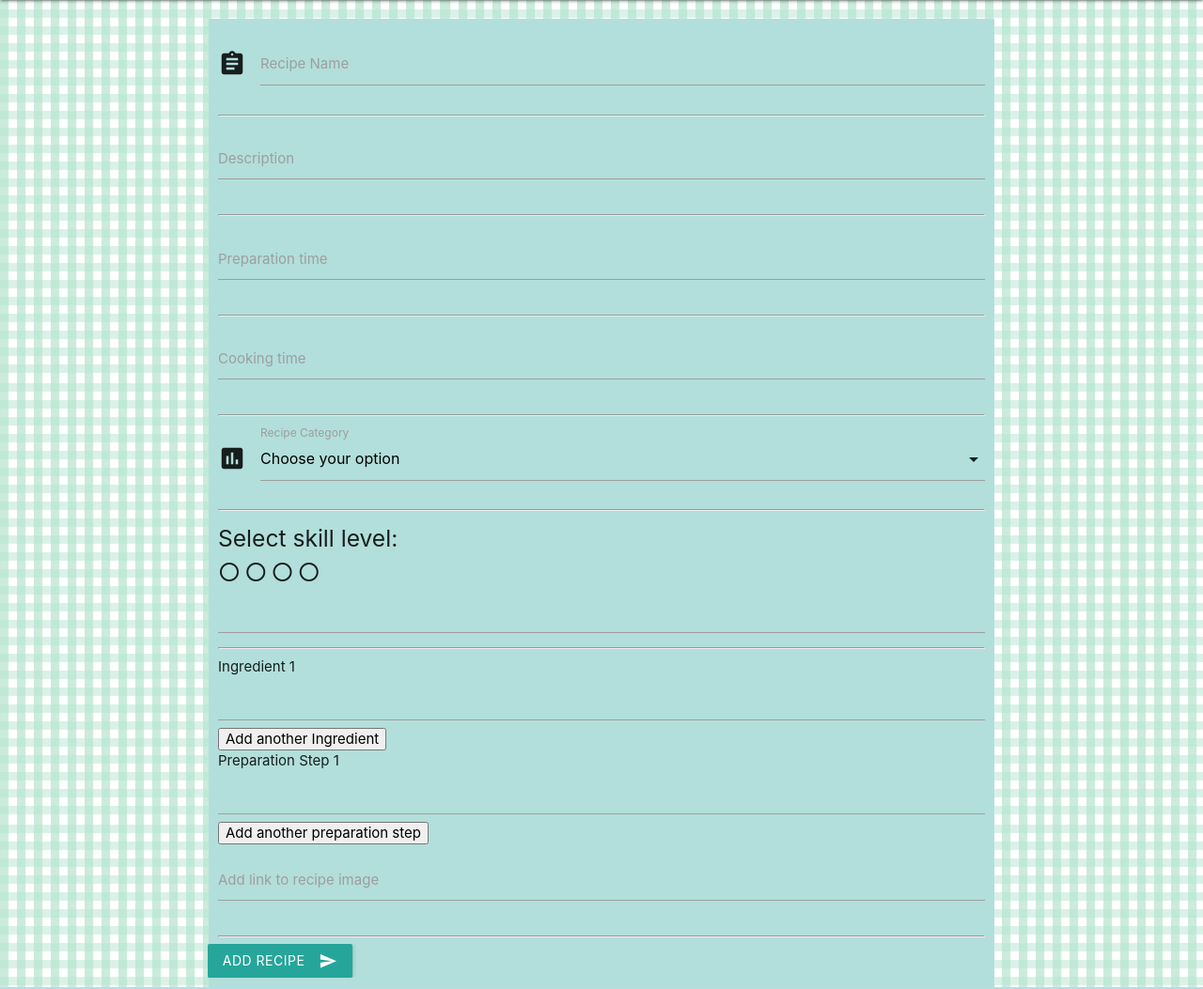
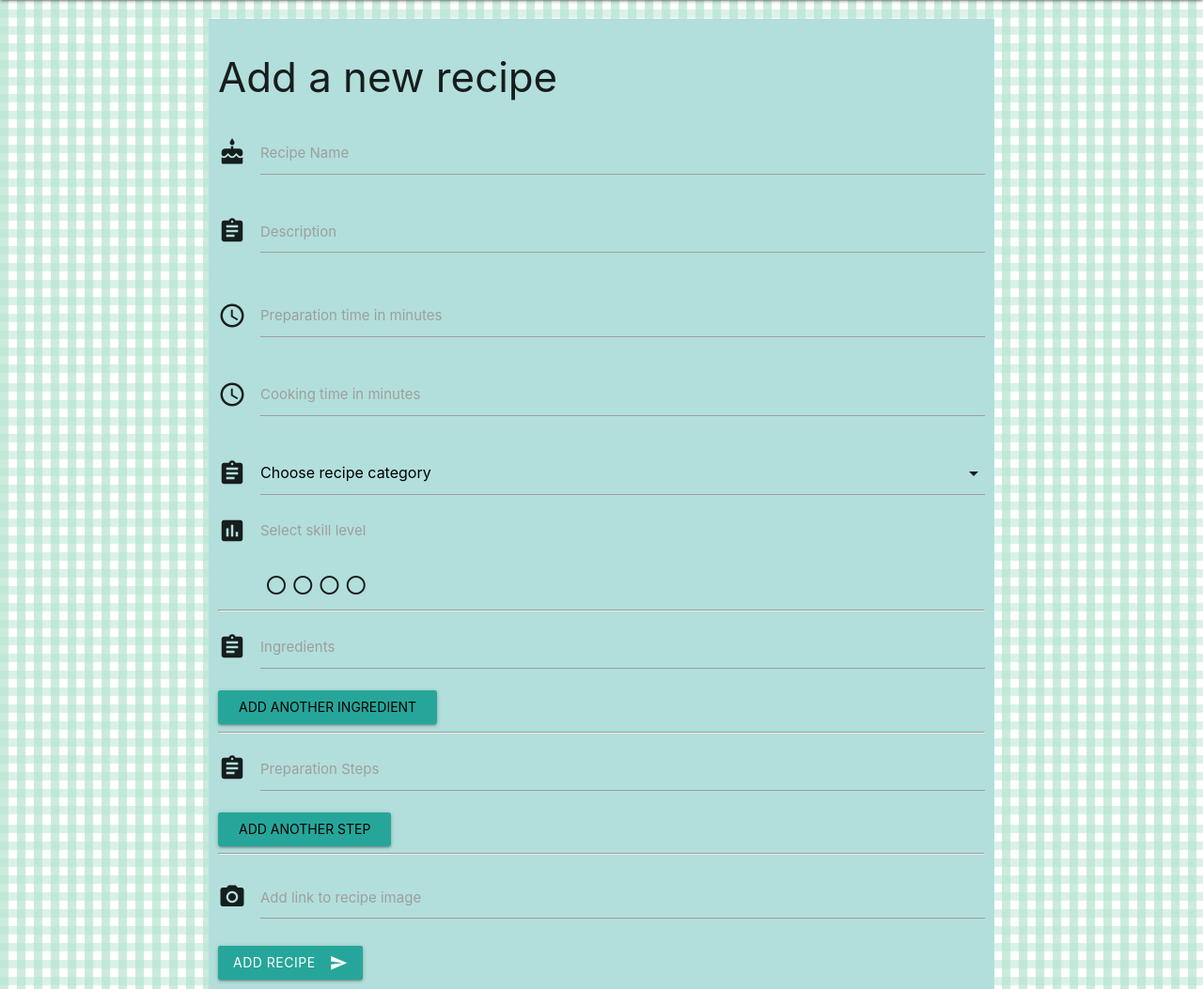
Before and after one commit to MelBoardman/bake-it, a Flask app: page /add_recipe in a window 1280 px wide. Shown: the part 64-1117 px from the top of the page at 94% size. Run offline with Flask 2, Linux system fonts and the light colour scheme; data that the repository does not hold is empty; some libraries are stand-ins or nearby versions.

Commit message:
formatting improved on the add_recipes page

```diff
--- a/static/css/style.css
+++ b/static/css/style.css
@@ -86,3 +86,7 @@ nav {
     padding: 10px;
 
 }
+.skill_option {
+    /* text-align: center; */
+    margin-left: 50px;
+}
--- a/static/js/main.js
+++ b/static/js/main.js
@@ -102,7 +102,7 @@ function addIngredients(divName) {
           alert("You have reached the limit of adding " + ingredientCounter + " ingredients");
      } else {
           var newdiv = document.createElement('div');
-          newdiv.innerHTML = "Ingredient " + (ingredientCounter + 1) + " <br><input type='text' name='myIngredients[]'>";
+          newdiv.innerHTML = "<i class='material-icons prefix'>assignment</i><label>Additional Ingredient</label><input type='text' name='myIngredients[]'>";
           document.getElementById(divName).appendChild(newdiv);
           ingredientCounter++;
      }
@@ -116,7 +116,7 @@ function addPrepSteps(divName) {
           alert("You have reached the limit of adding " + prepCounter + " preparation steps");
      } else {
           var newdiv = document.createElement('div');
-          newdiv.innerHTML = "Preparation Step " + (prepCounter + 1) + " <br><input type='text' name='myPrepSteps[]'>";
+          newdiv.innerHTML = "<i class='material-icons prefix'>assignment</i><label>Additional Preparation Step</label><input type='text' name='myPrepSteps[]'>";
           document.getElementById(divName).appendChild(newdiv);
           ingredientCounter++;
      }
--- a/templates/add_recipe.html
+++ b/templates/add_recipe.html
@@ -1,94 +1,111 @@
 {% extends 'base.html' %}
 {% block content %}
 <div class="container">
+
   <form action="{{ url_for('insert_recipe') }}" method="POST" class="col s12 add-recipe">
+    <h3>Add a new recipe</h3>
     <!-- recipe name -->
     <div class="row">
       <div class="input-field col s12">
-        <i class="material-icons prefix">assignment</i>
+        <i class="material-icons prefix">cake</i>
         <input id="recipe_name" name="recipe_name" type="text" class="validate" />
         <label for="icon_prefix">Recipe Name</label>
       </div>
     </div>
-    <hr>
+
     <!-- recipe description -->
     <div class="row">
       <div class="input-field col s12">
+        <i class="material-icons prefix">assignment</i>
         <textarea id="recipe_description" class="materialize-textarea" name="recipe_description"></textarea>
         <label for="recipe_description">Description</label>
       </div>
     </div>
-    <hr>
+
     <!-- prep time -->
     <div class="row">
       <div class="input-field col s12">
-        <textarea id="prep_time" class="materialize-textarea" name="prep_time"></textarea>
-        <label for="prep_time">Preparation time</label>
+        <i class="material-icons prefix">access_time</i>
+        <!-- <textarea id="prep_time" class="materialize-textarea" name="prep_time"></textarea> -->
+        <input id="prep_time" type="number" name="prep_time" value="prep_time" />
+        <label for="prep_time">Preparation time in minutes</label>
       </div>
     </div>
-    <hr>
+
     <!-- cook time -->
     <div class="row">
       <div class="input-field col s12">
-        <textarea id="cook_time" class="materialize-textarea" name="cook_time"></textarea>
-        <label for="cook_time">Cooking time</label>
+        <i class="material-icons prefix">access_time</i>
+        <!-- <textarea id="cook_time" class="materialize-textarea" name="cook_time"></textarea> -->
+        <input id="cook_time" class="validate" type="number" name="cook_time" value="cook_time" />
+        <label for="cook_time">Cooking time in minutes</label>
       </div>
     </div>
-    <hr>
-    <!-- category -->
 
-    <div class="row">
+    <!-- recipe category -->
     <div class="input-field col s12">
-        <i class="material-icons prefix">poll</i>
+      <i class="material-icons prefix">assignment</i>
       <select id="category" name="category_name">
-          <option value="" disabled selected>Choose your option</option>
+        <option value="" disabled selected>Choose recipe category</option>
         {% for cat in categories %}
         <option value="{{cat.category_id}}">{{cat.category_name}}</option>
         {% endfor %}
       </select>
-        <label>Recipe Category</label>
+      <!-- <label>Recipe Category</label> -->
+
     </div>
+    <!-- skill level -->
+
+    <div class="input-field" id="skill_level">
+      <i class="material-icons prefix">poll</i>
+      <label>Select skill level</label>
+
+      <input id="skill" type="number" name="skill" value="skill" style = "visibility: hidden;"/>
     </div>
-    <hr>
-    <div id="skill_level">
-      <h5> Select skill level:</h5>
-      <!-- skill level -->
+    <div class="skill_option">
       <i id="skill_1" class="material-icons">radio_button_unchecked</i>
       <i id="skill_2" class="material-icons">radio_button_unchecked</i>
       <i id="skill_3" class="material-icons">radio_button_unchecked</i>
       <i id="skill_4" class="material-icons">radio_button_unchecked</i>
-
-      <input id="skill" type="number" name="skill" value="skill" />
     </div>
-
     <hr>
 
     <!-- ingredients -->
 
-    <div id="dynamicIngredients">
-      Ingredient 1<br><input type="text" name="myIngredients[]">
+    <div class = "input-field" id="dynamicIngredients">
+      <i class="material-icons prefix">assignment</i>
+      <label>Ingredients</label>
+      <input type="text" name="myIngredients[]">
     </div>
-    <input type="button" value="Add another Ingredient" onClick="addIngredients('dynamicIngredients');">
+
+    <input class="btn waves-effect waves-light" type="button" value="Add another Ingredient" onClick="addIngredients('dynamicIngredients');">
+    <hr>
     <!-- prep steps -->
-    <div id="dynamicPrepSteps">
-      Preparation Step 1<br><input type="text" name="myPrepSteps[]">
+    <div class = "input-field" id="dynamicPrepSteps">
+      <i class="material-icons prefix">assignment</i>
+      <label>Preparation Steps</label>
+      <input type="text" name="myPrepSteps[]">
     </div>
-    <input type="button" value="Add another preparation step" onClick="addPrepSteps('dynamicPrepSteps');">
+    <input class="btn waves-effect waves-light" type="button" value="Add another step" onClick="addPrepSteps('dynamicPrepSteps');">
+    <hr>
     <!-- add image link -->
     <div class="row">
       <div class="input-field col s12">
+        <i class="material-icons prefix">photo_camera</i>
         <textarea id="recipe_image" class="materialize-textarea" name="recipe_image"></textarea>
         <label for="recipe_image">Add link to recipe image</label>
       </div>
     </div>
-    <hr>
+
+
     <!-- add recipe button -->
-    <div class="row">
+    <!-- <div class="row"> -->
+
       <button class="btn waves-effect waves-light" type="submit" name="action">
         Add Recipe
         <i class="material-icons right">send</i>
       </button>
-    </div>
+    <!-- </div> -->
   </form>
 </div>
 <script src="static\js\main.js"></script>
--- a/templates/my_recipes.html
+++ b/templates/my_recipes.html
@@ -48,6 +48,8 @@
             </div>
             <div class="card-action">
                 <a href="{{url_for('display_recipe', recipe_id=recipe._id)}}"><strong>Bake It!</strong></a>
+                <a href="{{url_for('display_recipe', recipe_id=recipe._id)}}"><strong>Edit</strong></a>
+                <a href="{{url_for('display_recipe', recipe_id=recipe._id)}}"><strong>Delete</strong></a>
             </div>
         </div>
     </div>
```
Lines whose indentation alone changed are shown as unchanged.
